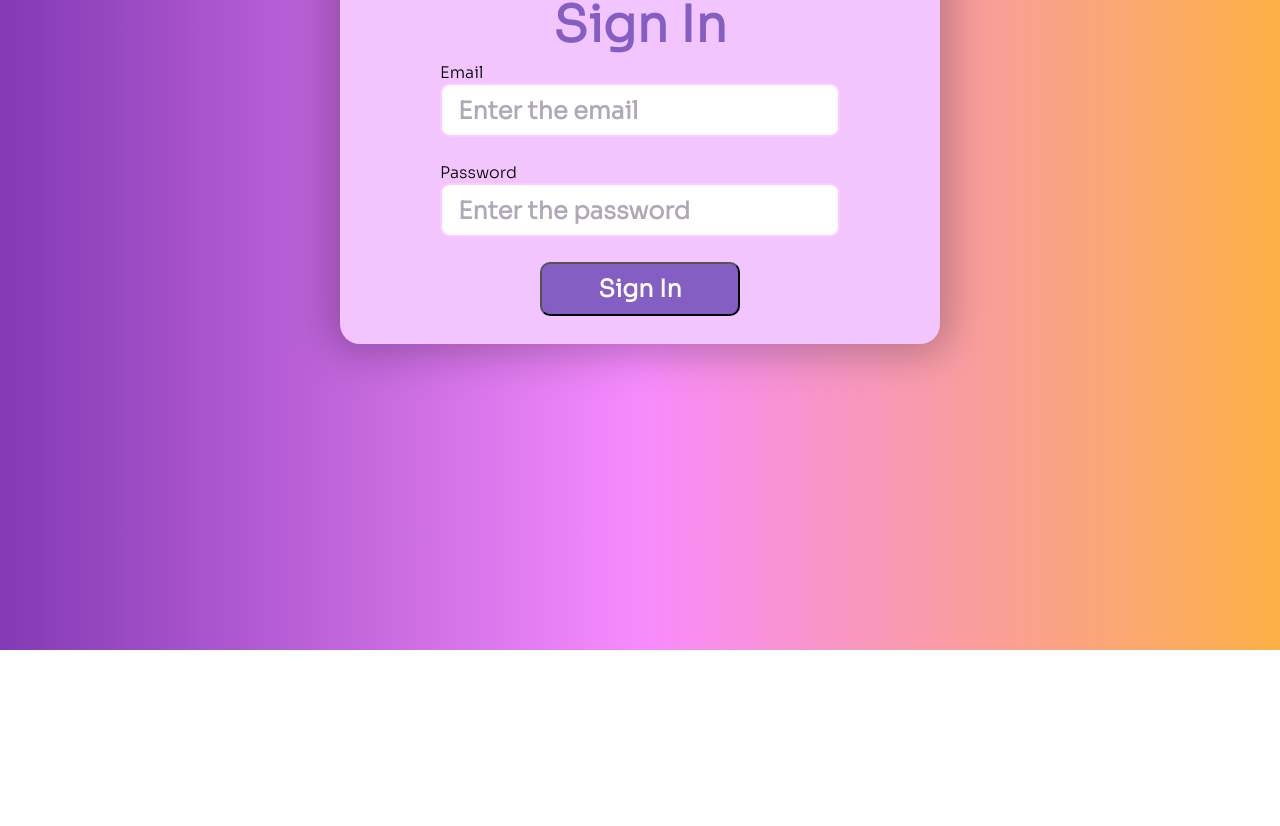
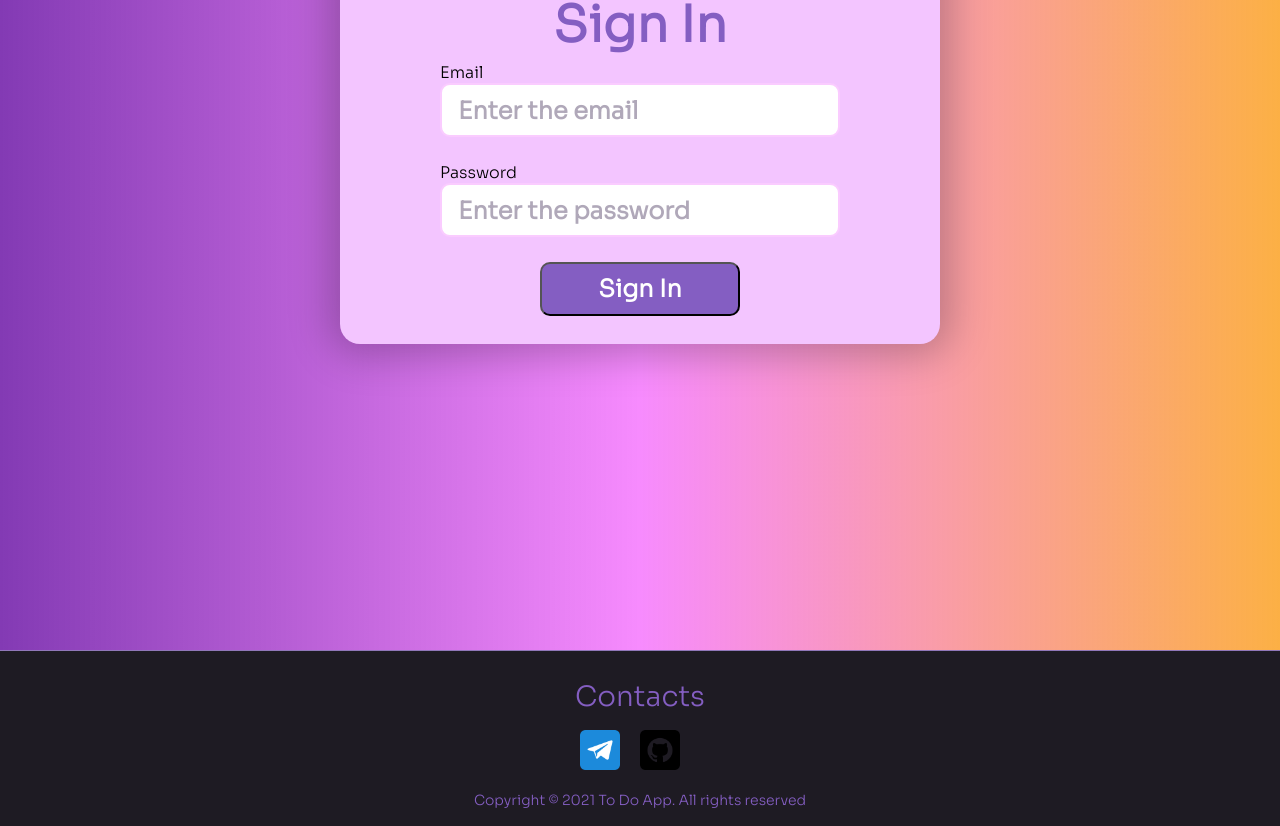
Before and after one commit to gushchina-alena/react-to-do-app, a React (Create React App) app: page /login in a window 1280 px wide. Shown: the part 230-1056 px from the top of the page. Before the commit the page ends 880 px from the top, so only its background shows below. Built offline with nearby package versions, Linux system fonts and the light colour scheme.

Commit message:
Добавлен футер

```diff
--- a/src/App.js
+++ b/src/App.js
@@ -4,6 +4,7 @@ import { BrowserRouter as Router, Route, Switch } from 'react-router-dom';
 import LoginForm from './components/LoginForm';
 import Private from './components/Private';
 import React, { useState } from "react";
+import Footer from './components/Footer';
 
 function App() {
   const [isAuth, setIsAuth] = useState(false);
@@ -14,7 +15,8 @@ function App() {
 
   return (
     <Router>
-      <div className="App">
+      <>
+        <div className='content-container'>
           <Navbar />
             <Switch>
               <Route exact path='/'>
@@ -27,9 +29,10 @@ function App() {
                 <LoginForm isAuth={isAuth} changeIsAuth={changeIsAuth} />
               </Route>
             </Switch>
+            <Footer />
           </div>
+      </>
     </Router>
-
   );
 }
 
--- /dev/null
+++ b/src/assets/styles/Footer.css
@@ -0,0 +1,36 @@
+footer {
+    width: 100%;
+    height: 22vh;
+    background-color: #1E1B23;
+    border-top: 1px solid #9178b9;
+    color: #845EC2;
+    /* padding-left: 20%;
+    padding-right: 20%; */
+    display: flex;
+    flex-direction: column;
+    align-items: center;
+    justify-content: center;
+    font-family: 'Sora';
+}
+
+.footer-icons {
+    width: 100%;
+}
+
+.footer__icon {
+    width: 60px;
+    padding-right: 20px;
+}
+
+.footer__heading {
+    text-align: center;
+    font-size: 28px;
+    margin-bottom: 16px;
+    margin-top: 16px;
+}
+
+.footer__copyright {
+    margin-bottom: 5px;
+    margin-top: 16px;
+    font-size: 14px;
+}
--- /dev/null
+++ b/src/components/Footer.jsx
@@ -0,0 +1,23 @@
+import TelegramIcon from '../assets/images/telegram.png';
+import GithubIcon from '../assets/images/github.png';
+import '../assets/styles/Footer.css';
+
+const Footer = () => {
+    const telegramLink = 'https://t.me/tuckerntodd';
+    const githubLink = 'https://github.com/gushchina-alena';
+
+    return (
+        <>
+            <footer>
+                <p className='footer__heading'>Contacts</p>
+                <div footer__icons>
+                    <a href={telegramLink}><img className='footer__icon' src={TelegramIcon} alt="" /></a>
+                    <a href={githubLink}><img className='footer__icon' src={GithubIcon} alt="" /></a>
+                </div>
+                <p className='footer__copyright'>Copyright © 2021 To Do App. All rights reserved</p>
+            </footer>
+        </>
+    );
+}
+
+export default Footer;
--- a/src/components/Private.jsx
+++ b/src/components/Private.jsx
@@ -1,13 +1,15 @@
+import '../assets/styles/Footer.css';
+
 
 const Private = ({isAuth, changeIsAuth}) => {
     if (isAuth === false) {
         return (
-            <>
+            <div className="content-container">
             <div className="private-denied">Access denied. You need to sign in.</div>
             <div className="private-btn-container">
                 <button className="private-btn" onClick={changeIsAuth}>Sign In</button>
             </div>
-            </>
+            </div>
         )
     }
 
--- a/src/index.css
+++ b/src/index.css
@@ -5,9 +5,25 @@
   font-family: 'Sora', sans-serif;
 }
 
+html {
+  height: 100%;
+}
+
 body {
   background: rgb(131,58,180);
   background: linear-gradient(90deg, rgba(131,58,180,1) 0%, rgba(239,29,253,0.5133403703278187) 50%, rgba(252,176,69,1) 100%);
+  height: 100%;
+  display: flex;
+  flex-direction: column;
+  justify-content: space-between;
+}
+
+.content-container {
+  flex: 1 0 auto;
+}
+
+footer {
+  flex: 0 0 auto;
 }
 
 .todo-list{
@@ -119,4 +135,9 @@ h1 {
   justify-content: center;
   align-items: center;
   margin-top: 30px;
+  flex-grow: 1;
 }
+
+.private-btn {
+  margin-bottom: 230px;
+}
```
Also changed, not shown: src/assets/images/github.png (added), src/assets/images/telegram.png (added). Lines whose indentation alone changed are shown as unchanged.
